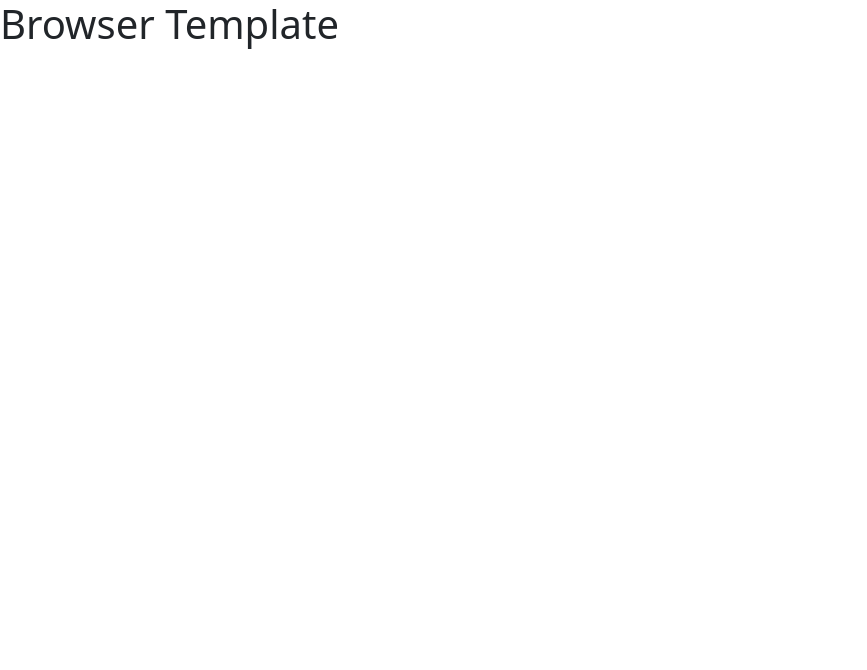
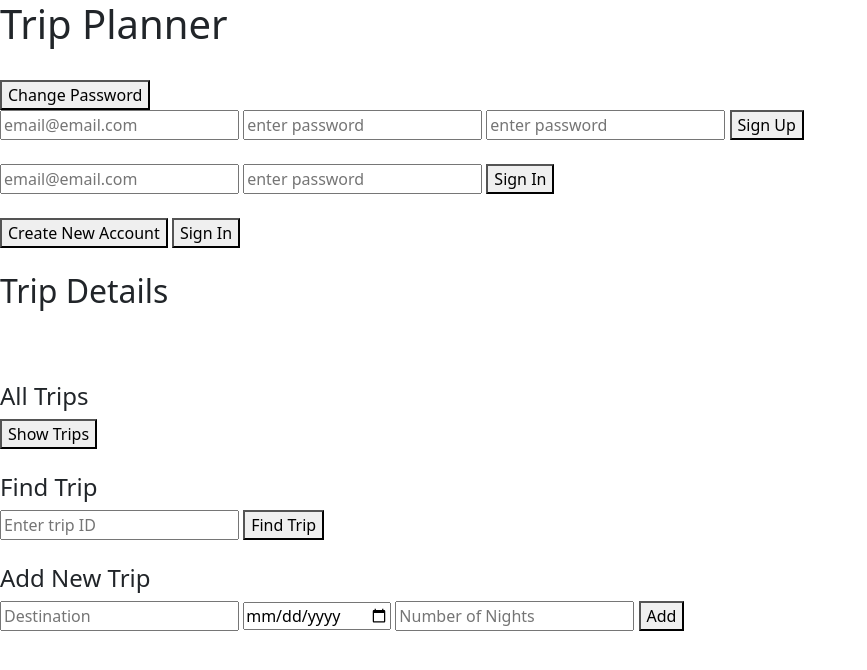
Before and after one commit to stacycsolomon/Travel-Packing-List-Client, a website built with webpack: page index.html in a window 1280 px wide. Shown: the whole page, without its empty margins (0-867 px from the left). Built offline with nearby package versions, Linux system fonts and the light colour scheme.

Commit message:
Updated HTML to add Change PW Modal

```diff
--- a/index.html
+++ b/index.html
@@ -1,8 +1,12 @@
 <!DOCTYPE html>
 <html>
     <head>
-      <title>Example</title>
+      <title>Travel Packing List</title>
       <meta name="viewport" content="width=device-width, initial-scale=1">
+
+      <link rel="preconnect" href="https://fonts.googleapis.com">
+      <link rel="preconnect" href="https://fonts.gstatic.com" crossorigin>
+
 
       <!-- Do not add `link` tags-->
       <link rel="shortcut icon" type="image/x-icon" href="favicon.ico">
@@ -11,7 +15,93 @@
       <script src="public/vendor.js" type="text/javascript" charset="utf-8" defer></script>
       <script src="public/application.js" type="text/javascript" charset="utf-8" defer></script>
     </head>
+    <header>
+        <h1>Trip Planner</h1>
+    </header><br>
     <body>
-      <h1>Browser Template</h1>
-    </body>
+
+    <div id="change-pw-modal">
+     <button type="submit" id="sign-out-button" class="button">Sign Out</button>
+      <!-- Button trigger modal -->
+      <button type="submit" data-bs-toggle="modal" data-bs-target="#exampleModal">
+        Change Password
+      </button>
+
+      <!-- Modal -->
+      <div class="modal fade" id="exampleModal" tabindex="-1" aria-labelledby="exampleModalLabel" aria-hidden="true">
+        <div class="modal-dialog">
+          <div class="modal-content">
+            <div class="modal-header">
+              <h5 class="modal-title" id="exampleModalLabel">Change Password</h5>
+              <button type="button" class="btn-close" data-bs-dismiss="modal" aria-label="Close"></button>
+            </div>
+            <div class="modal-body">
+              ...
+
+              <div id="change-pw">
+                <form id="change-password-form">
+                  <input name="passwords[old]" type="password" placeholder="enter old password">
+                  <input name="passwords[new]" type="password" placeholder="enter new password">
+                  <button type="submit" class="button">Change Password</button>
+
+                </form>
+              </div><br>
+            </div>
+          </div>
+        </div>
+      </div>
+   </div>
+
+   <div>
+    <div id="sign-up">
+      <form id="sign-up-form">
+        <input name="credentials[email]" type="email" placeholder="email@email.com">
+        <input name="credentials[password]" type="password" placeholder="enter password">
+        <input name="credentials[password_confirmation]" type="password" placeholder="enter password">
+        <button type="submit" class="button">Sign Up</button>
+      </form>
+    </div><br>
+
+    <div id="sign-in">
+      <form id="sign-in-form">
+        <input name="credentials[email]" type="email" placeholder="email@email.com">
+        <input name="credentials[password]" type="password" placeholder="enter password">
+        <button type="submit" class="button">Sign In</button>
+      </form>
+    </div><br>
+</div>
+
+<button id="create-account">Create New Account</button>
+<button id="sign-in-btn">Sign In</button><br>
+
+     <section id="auth-display"></section><br>
+
+<div id="trip-details">
+  <h2>Trip Details</h2><br>
+
+    <p id="error-message"></p>
+    <section id="display"></section><br>
+
+    <h4>All Trips</h4>
+    <button id="trips">Show Trips</button><br>
+    <br>
+    <h4>Find Trip</h4>
+    <form id="find-trip">
+      <input name="id" type="text" placeholder="Enter trip ID">
+      <button type="submit">Find Trip</button>
+    </form><br>
+
+    <h4>Add New Trip</h4>
+    <form id="add-trip">
+      <input name="trip[destination]" type="text" placeholder="Destination">
+      <input name="trip[date]" type="date" placeholder="Date of Trip">
+      <input name="trip[length]" type="text" placeholder="Number of Nights">
+      <button type="submit">Add</button>
+    </form><br>
+
+  <section id="trips-display"></section>
+
+ </div>
+
+  </body>
 </html>
```
